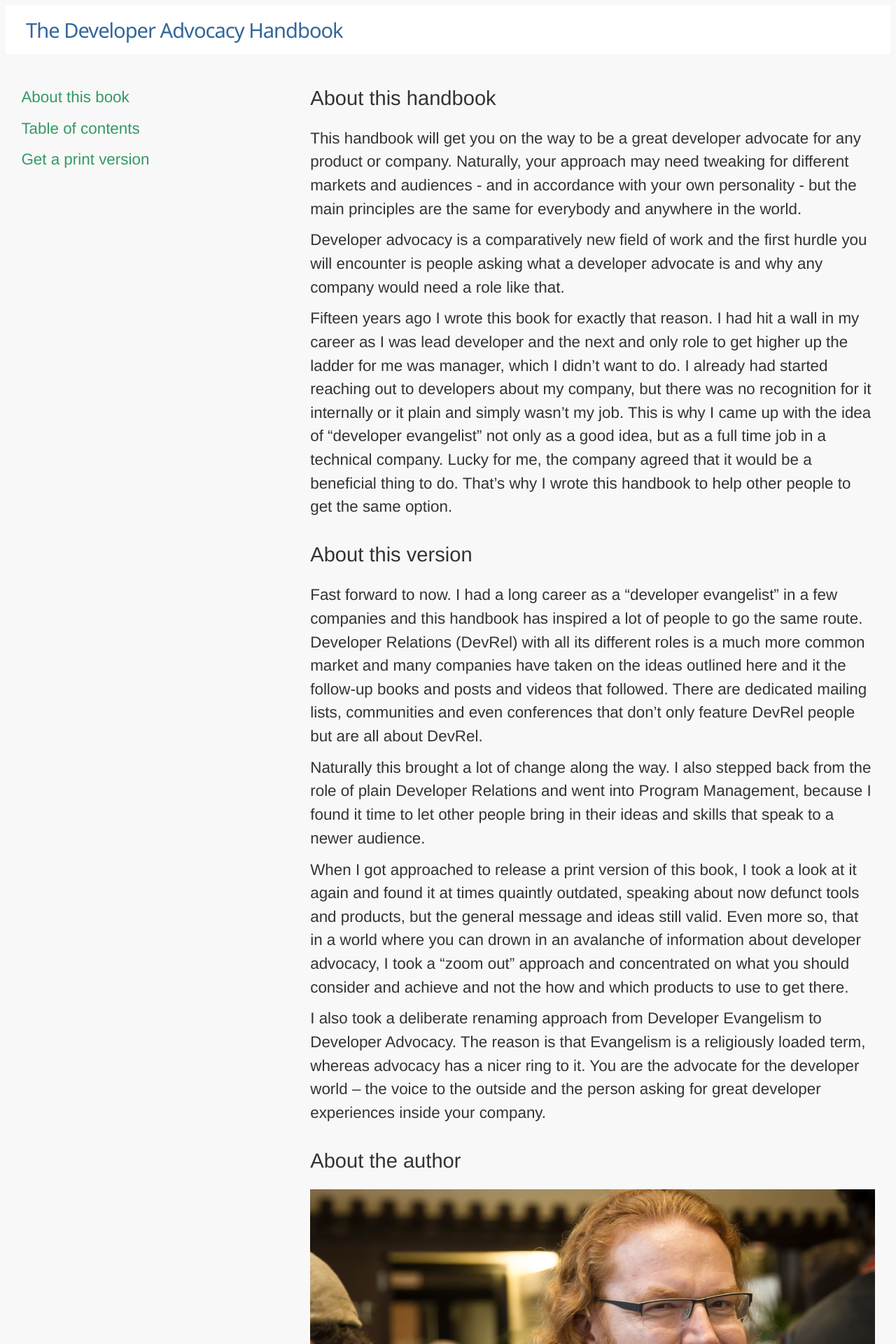
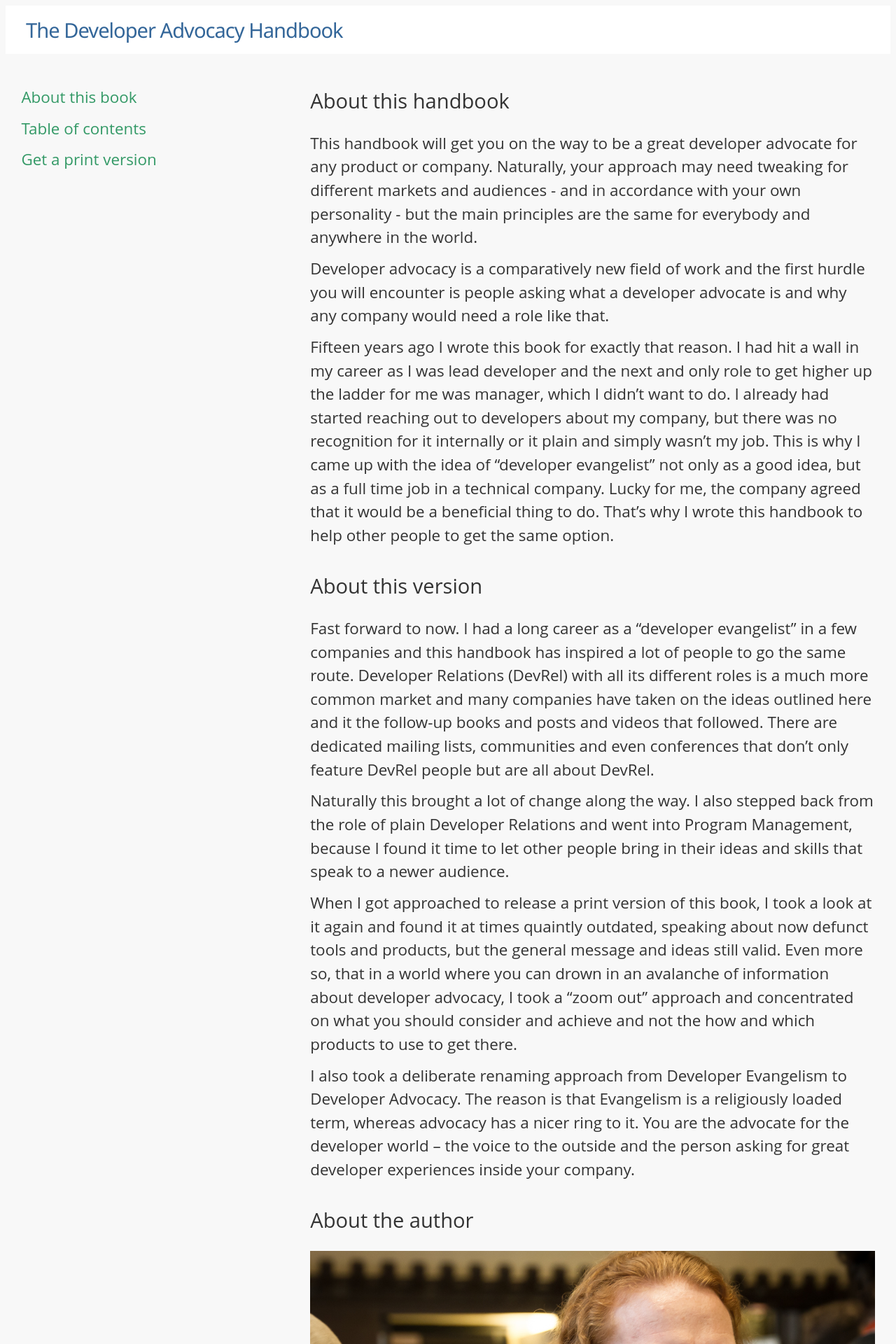
Before and after one commit to codepo8/developer-advocacy-handbook, a Jekyll site: the page built from about.md, in a window 1280 px wide. Shown: the top 1920 px of the page at 70% size. Built offline with Jekyll 4.4.1, drawn with Linux system fonts in a browser that asks for light colours; our own code applies the rules of GitHub Pages for plain Markdown files.

Commit message:
Update styles.css

```diff
--- a/assets/styles.css
+++ b/assets/styles.css
@@ -21,7 +21,7 @@
 body {
   background:var(--background);
   color: var(--text);
-  font-family: helvetica,arial,sans-serif;
+  font-family: "Open Sans", "segoe ui", helvetica, arial, sans-serif;
   font-size: calc(.6em + 1vw);
 }
 
```
